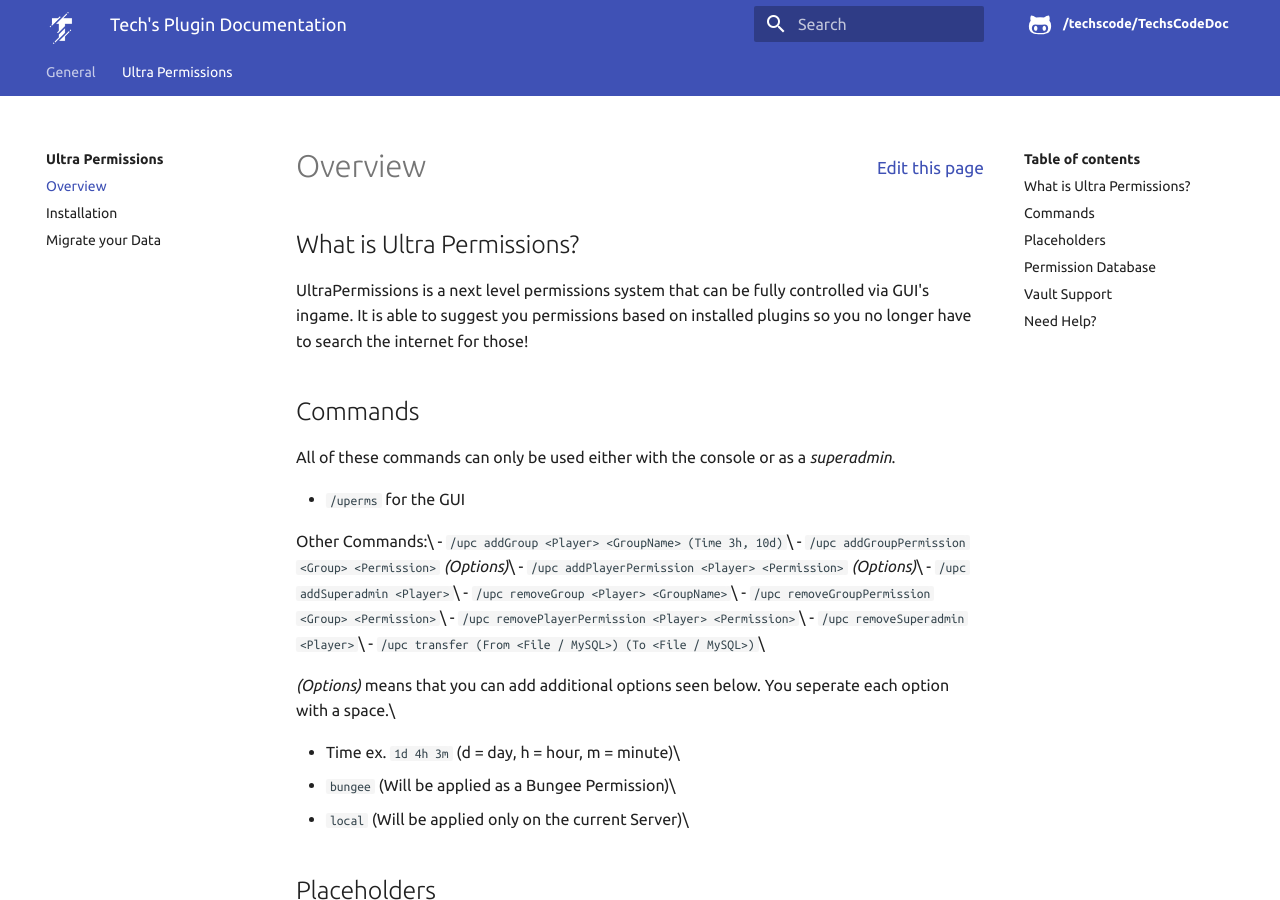
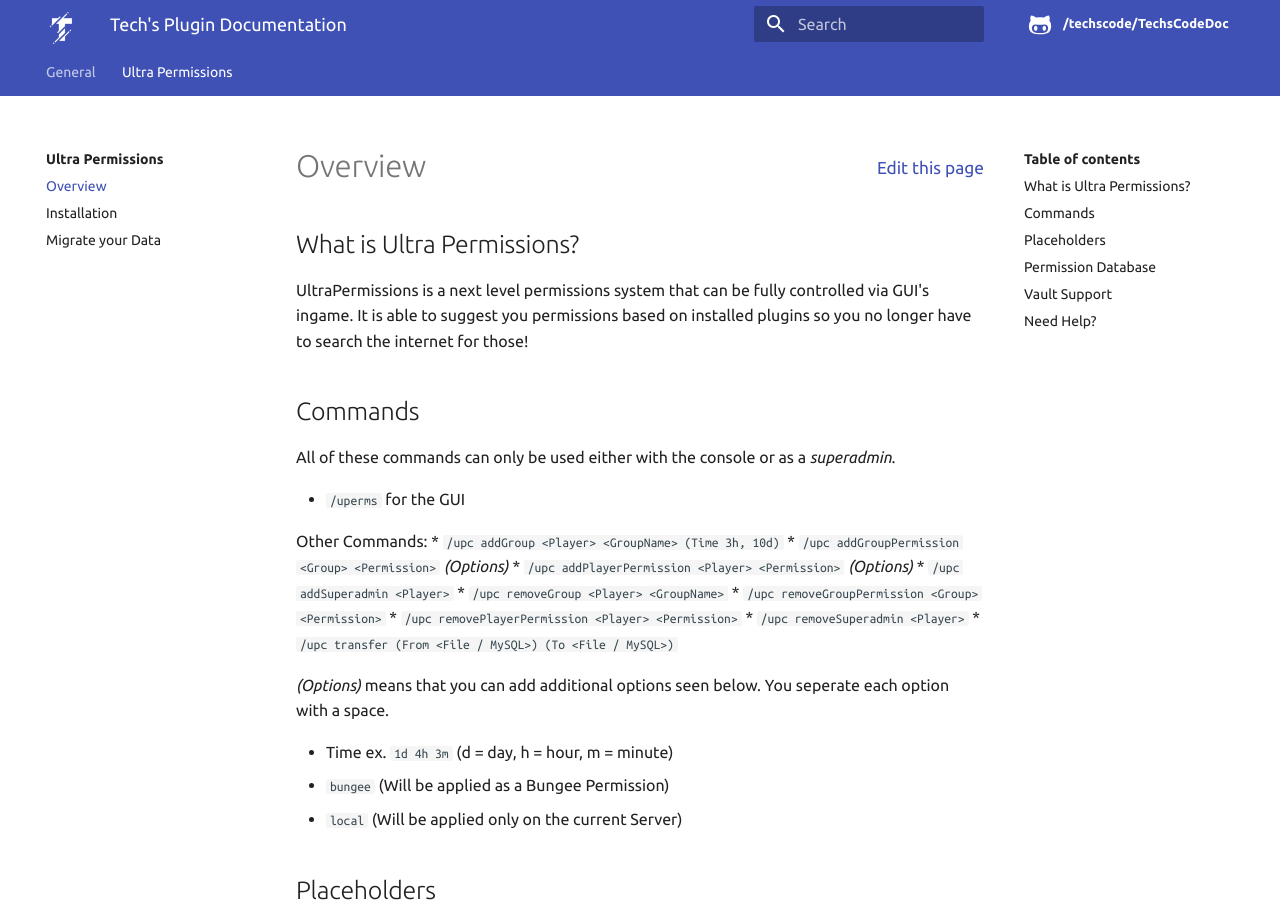
Before and after one commit to MonsterZockerHD/TechsCodeDoc, an MkDocs documentation site: the page built from docs/Ultra Permissions/index.md, in a window 1280 px wide and 900 px high. Built offline with MkDocs 1.6.1, drawn with Linux system fonts in a browser that asks for light colours.

Commit message:
Reverted backslashes + Fixed Bullets

```diff
--- a/docs/Ultra Permissions/index.md
+++ b/docs/Ultra Permissions/index.md
@@ -10,22 +10,22 @@ All of these commands can only be used either with the console or as a *superadm
 
 * `/uperms` for the GUI
 
-Other Commands:\
-  - `/upc addGroup <Player> <GroupName> (Time 3h, 10d)`\
-  - `/upc addGroupPermission <Group> <Permission>` *(Options)*\
-  - `/upc addPlayerPermission <Player> <Permission>` *(Options)*\
-  - `/upc addSuperadmin <Player>`\
-  - `/upc removeGroup <Player> <GroupName>`\
-  - `/upc removeGroupPermission <Group> <Permission>`\
-  - `/upc removePlayerPermission <Player> <Permission>`\
-  - `/upc removeSuperadmin <Player>`\
-  - `/upc transfer (From <File / MySQL>) (To <File / MySQL>)`\
+Other Commands:
+  * `/upc addGroup <Player> <GroupName> (Time 3h, 10d)`
+  * `/upc addGroupPermission <Group> <Permission>` *(Options)*
+  * `/upc addPlayerPermission <Player> <Permission>` *(Options)*
+  * `/upc addSuperadmin <Player>`
+  * `/upc removeGroup <Player> <GroupName>`
+  * `/upc removeGroupPermission <Group> <Permission>`
+  * `/upc removePlayerPermission <Player> <Permission>`
+  * `/upc removeSuperadmin <Player>`
+  * `/upc transfer (From <File / MySQL>) (To <File / MySQL>)`
 
-*(Options)* means that you can add additional options seen below. You seperate each option with a space.\
+*(Options)* means that you can add additional options seen below. You seperate each option with a space.
 
- - Time ex. `1d 4h 3m` (d = day, h = hour, m = minute)\
- - `bungee` (Will be applied as a Bungee Permission)\
- - `local` (Will be applied only on the current Server)\
+ - Time ex. `1d 4h 3m` (d = day, h = hour, m = minute)
+ - `bungee` (Will be applied as a Bungee Permission)
+ - `local` (Will be applied only on the current Server)
 
 ## Placeholders
 
```
